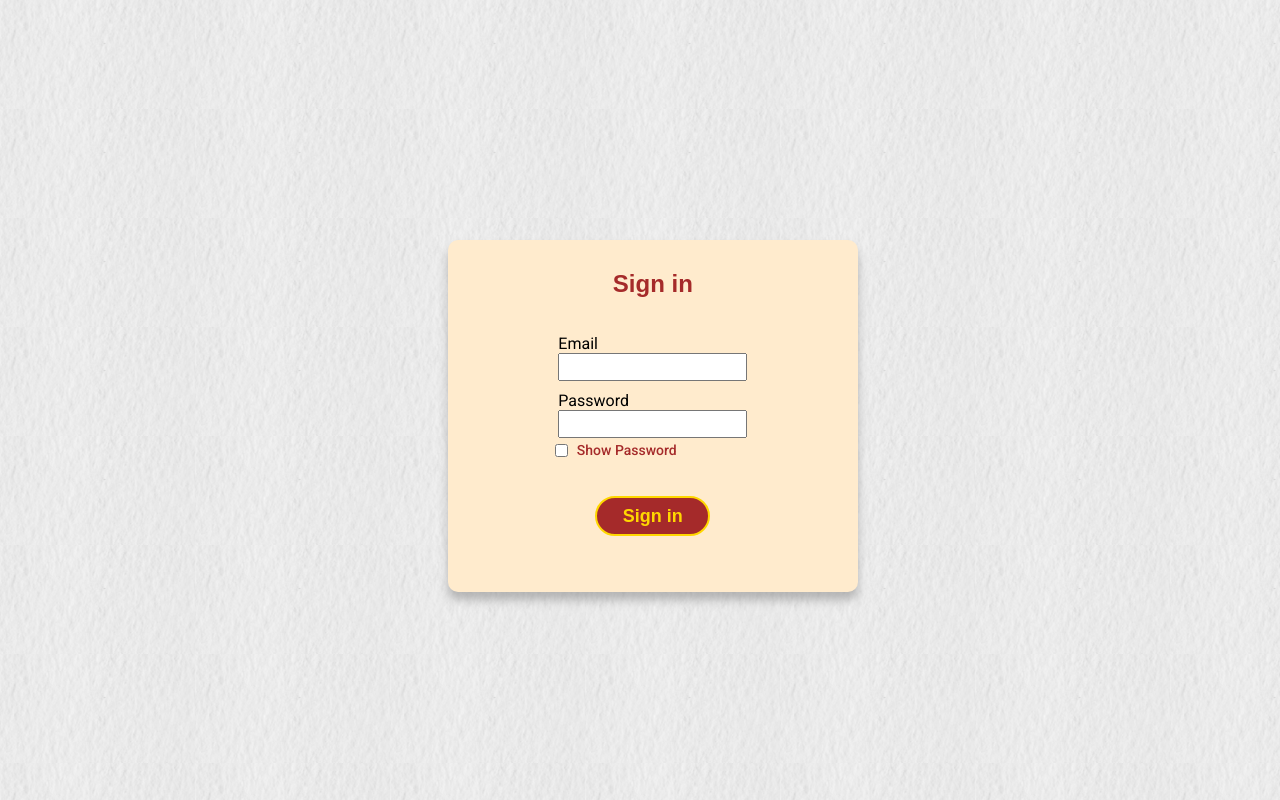
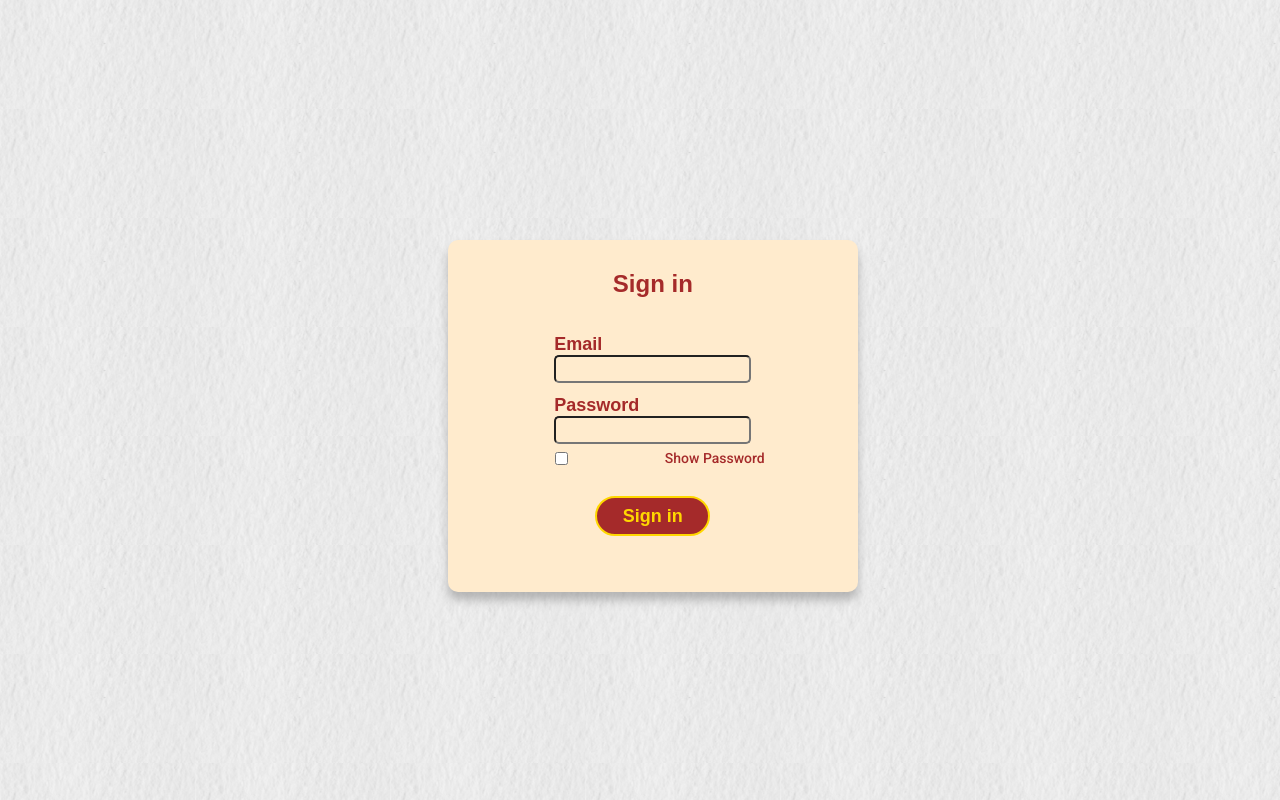
Before and after one commit to carlosmiguelviegas/virtual-library-react, a React (Create React App) app: page /login in a window 1280 px wide. Built offline with nearby package versions, Linux system fonts and the light colour scheme.

Commit message:
changed input field component css style

```diff
--- a/src/components/inputs/InputField.js
+++ b/src/components/inputs/InputField.js
@@ -1,11 +1,11 @@
 import styles from './InputField.module.css';
 
-const InputField = ({ type = 'text', label, name, value, handlerOnChange }) => {
+const InputField = ({ type = 'text', label, name, value, width = 189, handlerOnChange }) => {
 
   return (
-    <section className={styles.formGroup}>
-      <label>{ label }</label>
-      <input className={styles.input} type={type} name={name} value={value} onChange={handlerOnChange} />
+    <section className={styles.formControl}>
+      <label className={styles.label}>{ label }</label>
+      <input className={styles.input} type={type} name={name} value={value} style={{width:` ${width}px`}} onChange={handlerOnChange} />
     </section>
   );
 
--- a/src/components/inputs/InputField.module.css
+++ b/src/components/inputs/InputField.module.css
@@ -1,10 +1,19 @@
-.formGroup {
+.formControl {
   display: flex;
   flex-direction: column;
   align-items: flex-start;
 }
 
+.label {
+  font-family: sans-serif;
+  font-weight: 600;
+  font-size: 18px;
+  color: brown;
+}
+
 .input {
   line-height: 22px;
-  font-size: 14px;
+  border-radius: 5px;
+  margin-bottom: 2px;
+  background-color: transparent;
 }
```
